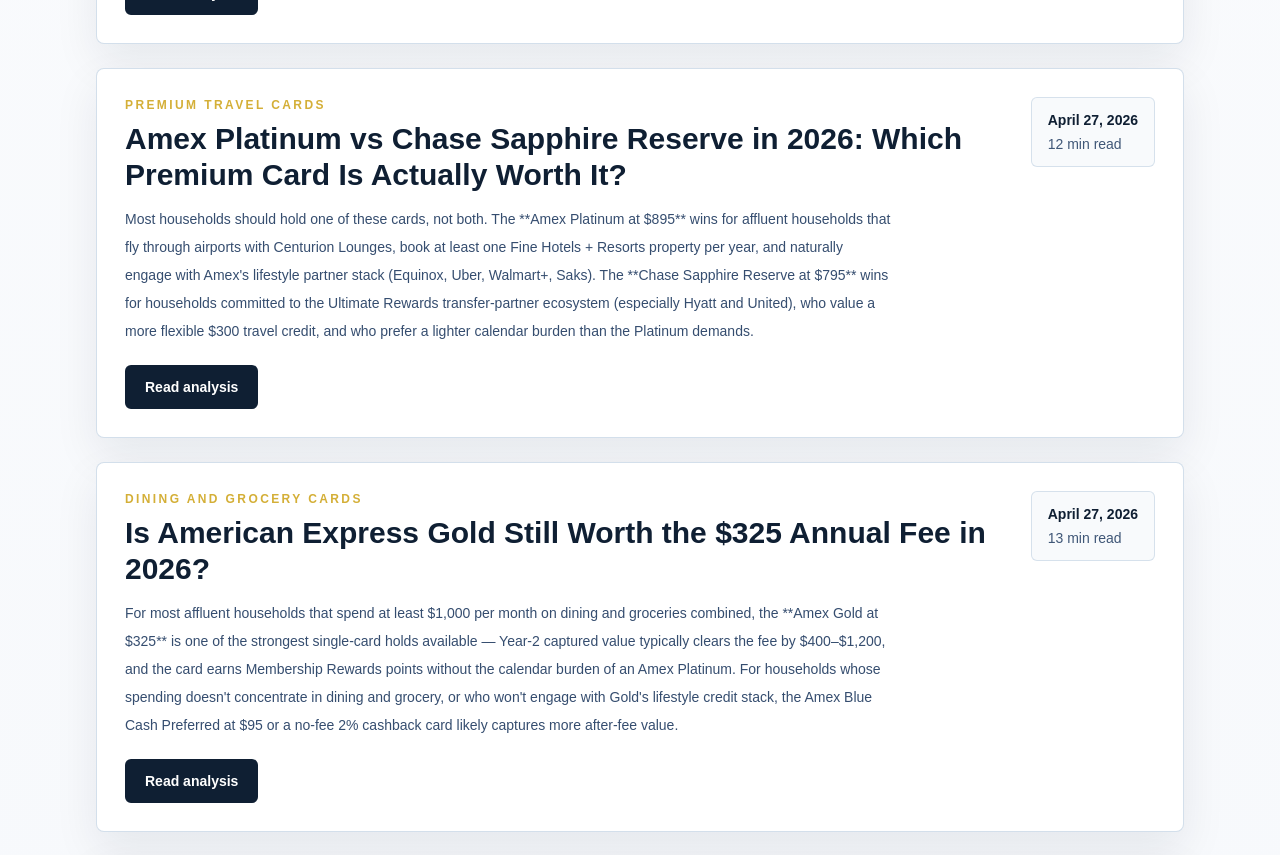
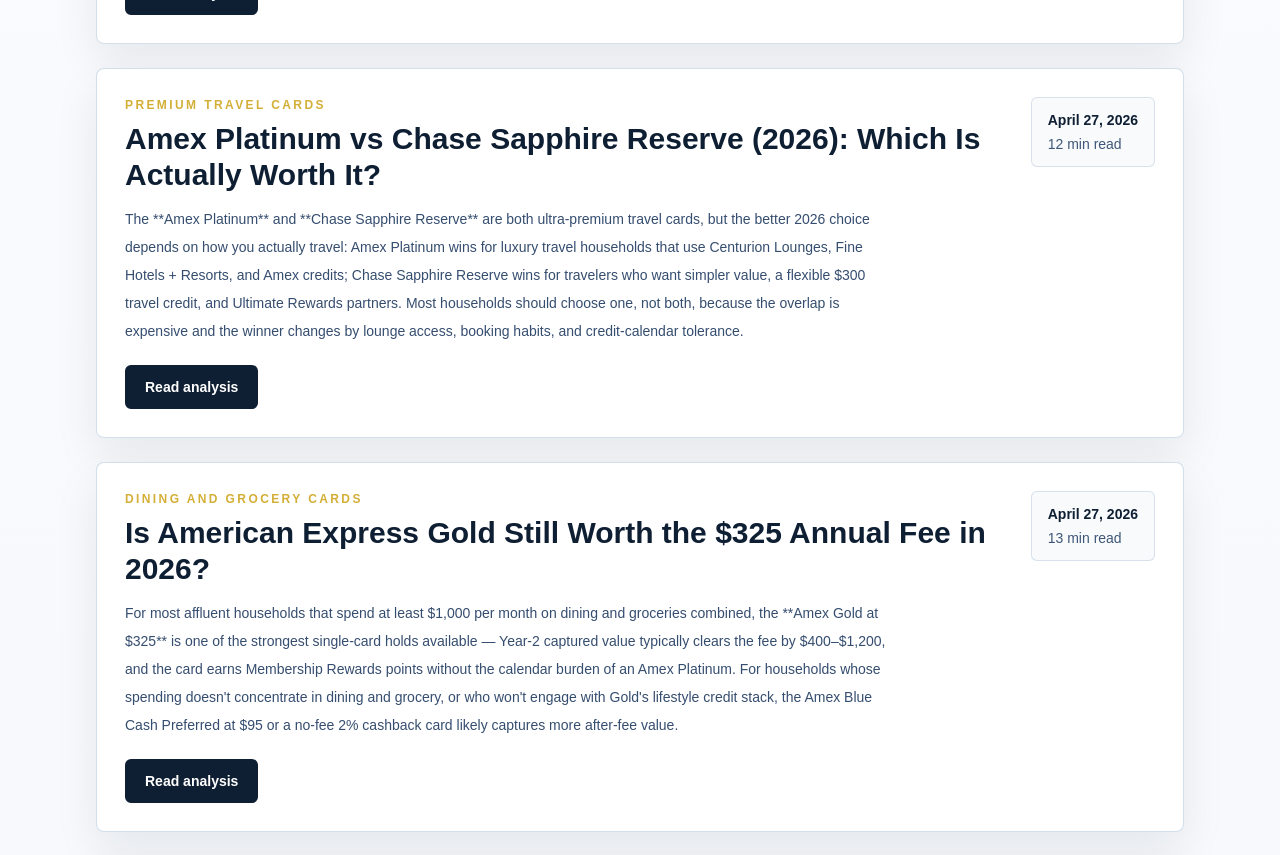
Before and after one commit to MoneyFactorLabs/bestcardsforme-quiz, a Next.js app: page /articles in a window 1280 px wide. Shown: the part 3780-4635 px from the top of the page. Built offline with nearby package versions, Linux system fonts and the light colour scheme.

Commit message:
Improve Amex vs CSR article SERP visibility

```diff
--- a/data/articlesBatch10To14.ts
+++ b/data/articlesBatch10To14.ts
@@ -328,9 +328,9 @@
   {
     "slug": "amex-platinum-vs-chase-sapphire-reserve-2026",
     "eyebrow": "Ultra-Premium Card Comparison",
-    "title": "Amex Platinum vs Chase Sapphire Reserve in 2026: Which Premium Card Is Actually Worth It?",
-    "metaDescription": "A MoneyFactor honest-math comparison of Amex Platinum vs Chase Sapphire Reserve in 2026, including credits, lounges, fee math, and which profile should pick each card.",
-    "dek": "Most households should hold one of these cards, not both. The **Amex Platinum at $895** wins for affluent households that fly through airports with Centurion Lounges, book at least one Fine Hotels + Resorts property per year, and naturally engage with Amex's lifestyle partner stack (Equinox, Uber, Walmart+, Saks). The **Chase Sapphire Reserve at $795** wins for households committed to the Ultimate Rewards transfer-partner ecosystem (especially Hyatt and United), who value a more flexible $300 travel credit, and who prefer a lighter calendar burden than the Platinum demands.",
+    "title": "Amex Platinum vs Chase Sapphire Reserve (2026): Which Is Actually Worth It?",
+    "metaDescription": "Amex Platinum vs Chase Sapphire Reserve in 2026: which is better after real fee math, credits, lounges, rewards, and travel habits? The answer may surprise you.",
+    "dek": "The **Amex Platinum** and **Chase Sapphire Reserve** are both ultra-premium travel cards, but the better 2026 choice depends on how you actually travel: Amex Platinum wins for luxury travel households that use Centurion Lounges, Fine Hotels + Resorts, and Amex credits; Chase Sapphire Reserve wins for travelers who want simpler value, a flexible $300 travel credit, and Ultimate Rewards partners. Most households should choose one, not both, because the overlap is expensive and the winner changes by lounge access, booking habits, and credit-calendar tolerance.",
     "category": "Premium travel cards",
     "updatedAt": "2026-04-27",
     "reviewedBy": "Tim Finiki, Founder, MoneyFactor",
@@ -366,8 +366,12 @@
       {
         "heading": "Quick answer",
         "body": [
-          "Most households should hold one of these cards, not both. The **Amex Platinum at $895** wins for affluent households that fly through airports with Centurion Lounges, book at least one Fine Hotels + Resorts property per year, and naturally engage with Amex's lifestyle partner stack (Equinox, Uber, Walmart+, Saks). The **Chase Sapphire Reserve at $795** wins for households committed to the Ultimate Rewards transfer-partner ecosystem (especially Hyatt and United), who value a more flexible $300 travel credit, and who prefer a lighter calendar burden than the Platinum demands.",
-          "The fee gap is $100 — small in absolute terms, decisive in profile fit. Below, the full math."
+          "The **Amex Platinum** is better than the **Chase Sapphire Reserve** for luxury travelers who can capture Centurion Lounge access, Fine Hotels + Resorts value, and Amex's lifestyle credits. The **Chase Sapphire Reserve** is better for travelers who want simpler premium value, a more flexible $300 travel credit, Ultimate Rewards partners such as Hyatt and United, and less monthly credit tracking.",
+          "The fee gap is $100 — small in absolute terms, decisive in profile fit. If neither card feels simple enough, compare the lower-fee [Chase Sapphire Reserve vs Capital One Venture X](/articles/chase-sapphire-reserve-vs-capital-one-venture-x-2026); if this is part of a larger wallet strategy, see our [high-income household card strategy](/articles/best-credit-card-high-income-households-2026)."
+        ],
+        "bullets": [
+          "**Best for luxury travel:** Amex Platinum — strongest when Centurion Lounges, FHR hotel bookings, and Amex lifestyle credits are already part of your normal spending.",
+          "**Best for simplicity/value:** Chase Sapphire Reserve — stronger when you want premium travel benefits with a more flexible travel credit and less issuer-specific credit management."
         ]
       },
       {
@@ -392,6 +396,21 @@
               "**Stated annual benefit value**",
               "$3,500+",
               "$3,000+"
+            ],
+            [
+              "**Credits summary**",
+              "Larger but more restrictive hotel, airline, and lifestyle credit stack",
+              "Smaller but more flexible travel credit plus partner credits"
+            ],
+            [
+              "**Rewards summary**",
+              "Strongest on flights and prepaid Amex Travel bookings; weak 1x base",
+              "Stronger for Chase Travel, dining, and Ultimate Rewards transfer strategy"
+            ],
+            [
+              "**Best use case**",
+              "Luxury travelers who use Centurion Lounges, FHR, and Amex credits naturally",
+              "Travelers who want flexible credits, Chase partners, and simpler premium value"
             ],
             [
               "**Lounge access**",
@@ -624,6 +643,22 @@
       }
     ],
     "faqs": [
+      {
+        "question": "Which is better: Amex Platinum or CSR?",
+        "answer": "Amex Platinum is better for luxury travelers who use Centurion Lounges, Fine Hotels + Resorts, and Amex lifestyle credits. Chase Sapphire Reserve is better for travelers who want a more flexible $300 travel credit, Ultimate Rewards partners, and less monthly credit tracking."
+      },
+      {
+        "question": "Is Amex Platinum worth the fee vs CSR?",
+        "answer": "Amex Platinum is worth the higher fee vs CSR only when the household captures Platinum-specific benefits such as Centurion Lounge access, FHR hotel credits, CLEAR+, and lifestyle credits. Without those, the Sapphire Reserve often produces cleaner after-fee value."
+      },
+      {
+        "question": "Do most people get more value from CSR or Amex Platinum?",
+        "answer": "Most casual premium travelers are more likely to get usable value from Chase Sapphire Reserve because the travel credit is more flexible and the credit calendar is lighter. Amex Platinum can deliver more total value, but only for households that naturally use its luxury travel and lifestyle benefits."
+      },
+      {
+        "question": "Which card is better for travel rewards?",
+        "answer": "Chase Sapphire Reserve is often better for travel rewards if you value Hyatt, United, Southwest, and a flexible travel credit. Amex Platinum is better if your travel rewards strategy centers on premium flights, Centurion Lounges, Fine Hotels + Resorts, and Membership Rewards transfer partners."
+      },
       {
         "question": "Is the Amex Platinum or Chase Sapphire Reserve better in 2026?",
         "answer": "For households deep in the Amex ecosystem, fly through Centurion airports, book FHR hotels, and engage with Amex's lifestyle partner stack — Platinum wins. For households that book travel direct, value the UR transfer partner network (especially Hyatt and United), and prefer a lighter credit calendar — Reserve wins. There's no universal answer."
```
